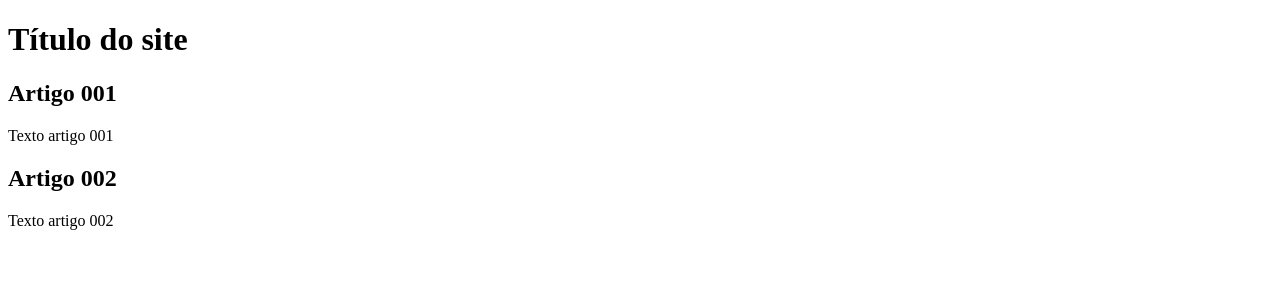
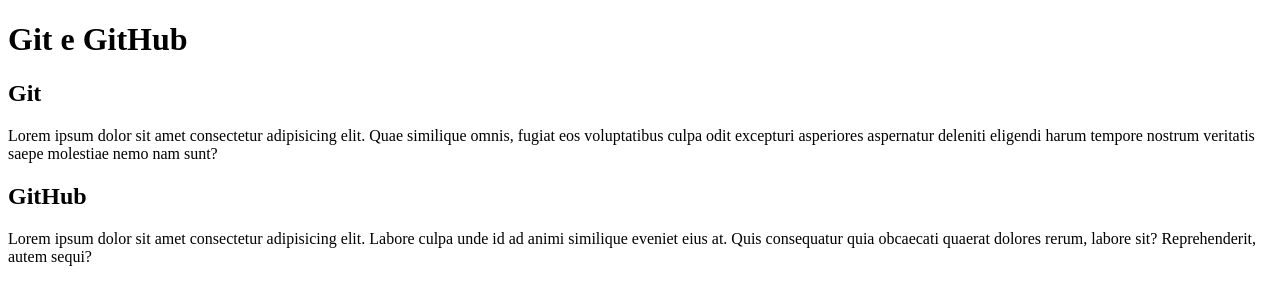
Before and after one commit to wildici/projeto-site, a plain HTML site: page index.html in a window 1280 px wide. Drawn offline with Linux system fonts and the light colour scheme.

Commit message:
Update index.html

```diff
--- a/index.html
+++ b/index.html
@@ -8,14 +8,14 @@
 <body>
     <main>
         <header>
-            <h1>Título do site</h1>
+            <h1>Git e GitHub</h1>
             <article>
-                <h2>Artigo 001</h2>
-                <p>Texto artigo 001</p>
+                <h2>Git</h2>
+                <p>Lorem ipsum dolor sit amet consectetur adipisicing elit. Quae similique omnis, fugiat eos voluptatibus culpa odit excepturi asperiores aspernatur deleniti eligendi harum tempore nostrum veritatis saepe molestiae nemo nam sunt?</p>
             </article>
             <article>
-                <h2>Artigo 002</h2>
-                <p>Texto artigo 002</p>
+                <h2>GitHub</h2>
+                <p>Lorem ipsum dolor sit amet consectetur adipisicing elit. Labore culpa unde id ad animi similique eveniet eius at. Quis consequatur quia obcaecati quaerat dolores rerum, labore sit? Reprehenderit, autem sequi?</p>
             </article>
         </header>
     </main>
```
